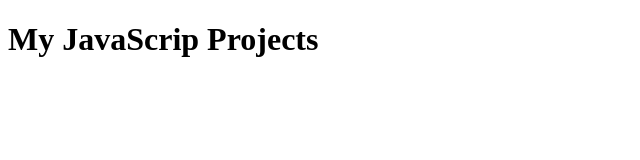
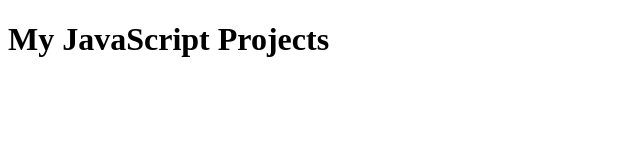
Before and after one commit to yastoor1/JavaScriptProjects, a plain HTML site: page index.html in a window 1280 px wide. Shown: the full height of the page, 0-640 px from the left. Drawn offline with Linux system fonts and the light colour scheme.

Commit message:
update file

```diff
--- a/index.html
+++ b/index.html
@@ -6,6 +6,6 @@
     <title>JavaScript Projects</title>
 </head>
 <body>
-   <h1>My JavaScrip Projects</h1>
+   <h1>My JavaScript Projects</h1>
 </body>
 </html>
```
Also changed, not shown: 2 other files.
